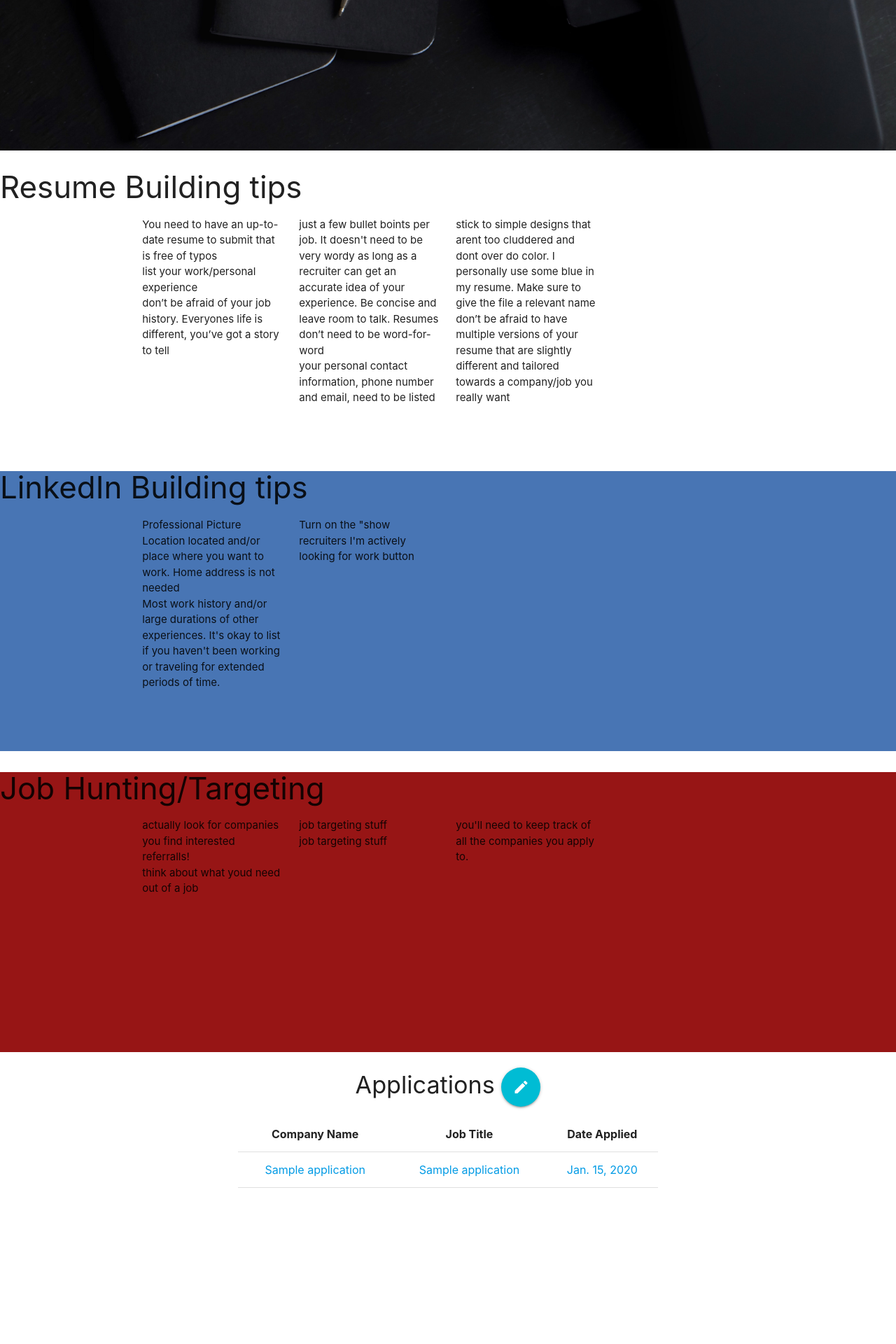
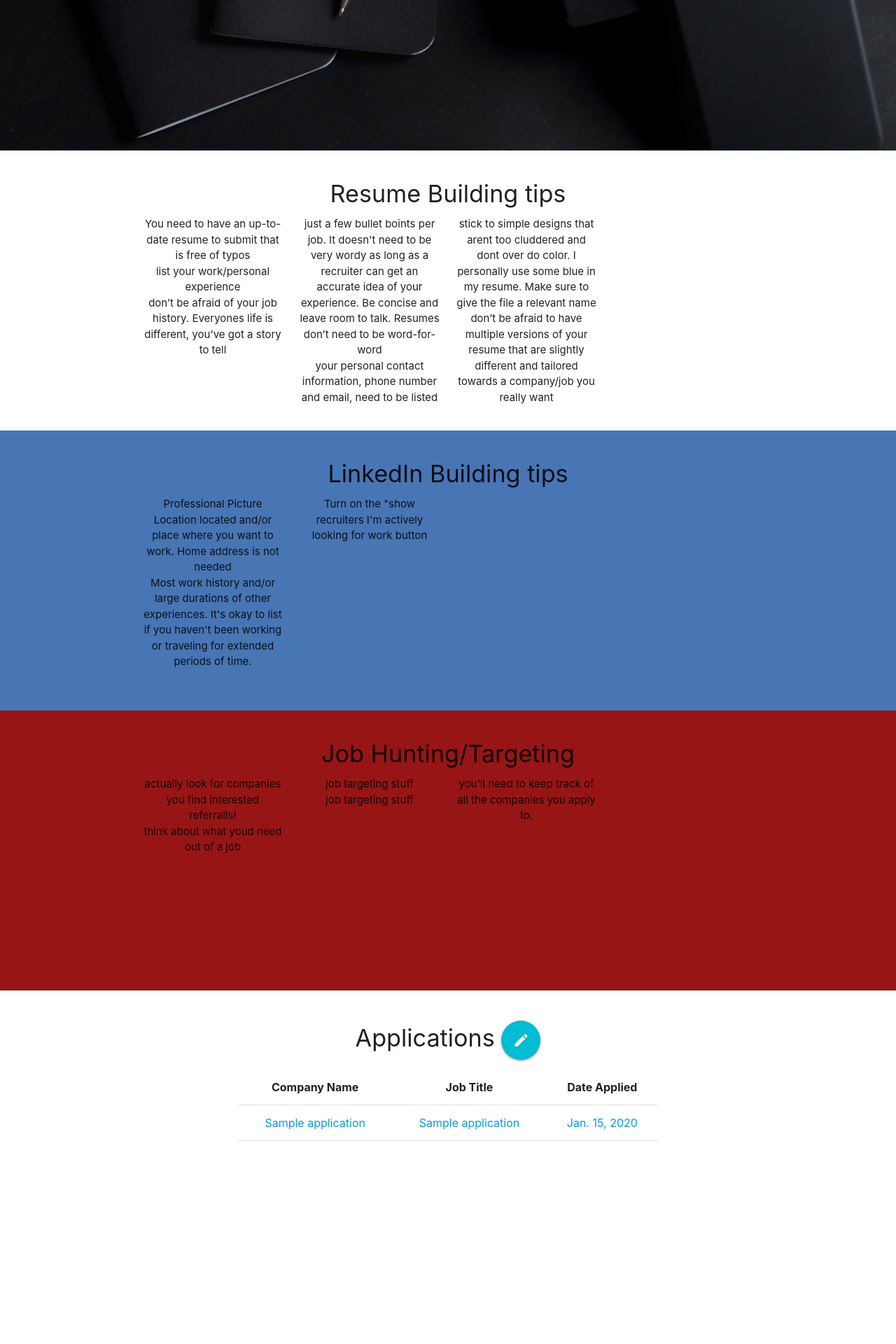
Before and after one commit to brentmwarren/Job-Hunt-Toolkit, a Django app: page / in a window 1280 px wide. Shown: the part 585-2505 px from the top of the page at 70% size. Run offline with Django 3.2, Linux system fonts and the light colour scheme; a user stored in the database is signed in; tables that the repository leaves empty hold one stand-in row (values such as "Sample post").

Commit message:
getting heroku deploy ready

```diff
--- a/job_hunt_toolkit/static/css/main.css
+++ b/job_hunt_toolkit/static/css/main.css
@@ -203,17 +203,12 @@ nav{
 
 #targeting-page {
   background: rgb(151, 21, 21);
-  min-height: 50vh
-}
+  min-height: 50vh;
 }
 
 #application-page{
   text-align: center;
   justify-content: center;
-}
-
-.app-page{
-  text-align: center;
 }
 
 #app-show-page{
@@ -348,3 +343,18 @@ h2{
   justify-content: center !important;
   margin-left: 65vh;
 } */
+
+.app-page{
+  text-align: center;
+  justify-content: center;
+  padding-top: 20px;
+}
+
+.center-things{
+  text-align: center;
+  justify-content: center;
+}
+
+.col{
+ max-width: 300px;
+}
--- a/job_hunt_toolkit/templates/application_list.html
+++ b/job_hunt_toolkit/templates/application_list.html
@@ -26,8 +26,8 @@
 </section>
 
 <section class="page" id="resume-page">
-    <div>
-        <h3>Resume Building tips</h3>
+    <div class="app-page">
+        <h4>Resume Building tips</h4>
         <div class="container">
             <div class="row">
                 <div class="col s3">
@@ -51,8 +51,8 @@
 </section>
 
 <section class="page" id="linkedin-page">
-        <div>
-            <h3>LinkedIn Building tips</h3>
+        <div class="app-page">
+            <h4>LinkedIn Building tips</h4>
             <div class="container">
                 <div class="row">
                     <div class="col s3">
@@ -74,8 +74,8 @@
 </section>
 
 <section class="page" id="targeting-page">
-        <div>
-            <h3>Job Hunting/Targeting</h3>
+        <div class="app-page">
+            <h4>Job Hunting/Targeting</h4>
                 <div class="container">
                     <div class="row">
                         <div class="col s3">
@@ -128,19 +128,51 @@
 <!-- ######################### -->
 
 <section class="page" id="tips-page">
-        <p>interview tips</p>
-        <p>interview tips</p>
-        <p>interview tips</p>
-        <p>interview tips</p>
-        <p>interview tips</p>
+        <div class="app-page">
+            <h3>Interview tips</h3>
+                <div class="container">
+                    <div class="row">
+                        <div class="col s3">
+                            <p>actually look for companies you find interested <p>
+                            <p>referralls!</p>
+                            <p>think about what youd need out of a job</p>
+                        </div>
+
+                        <div class="col s3">
+                                <p>job targeting stuff</p>
+                                <p>job targeting stuff</p>
+                        </div>
+
+                        <div class="col s3">
+                            <p>you'll need to keep track of all the companies you apply to.</p>
+                        </div>
+                    </div>
+                </div>
+            </div>
 </section>
 
 <section class="page" id="resources-page">
-        <p>resourcse</p>
-        <p>resourcse</p>
-        <p>resourcse</p>
-        <p>resourcse</p>
-        <p>resourcse</p>
+        <div class="app-page">
+            <h3>Resources</h3>
+                <div class="container">
+                    <div class="row">
+                        <div class="col s3">
+                            <p>actually look for companies you find interested <p>
+                            <p>referralls!</p>
+                            <p>think about what youd need out of a job</p>
+                        </div>
+
+                        <div class="col s3">
+                                <p>job targeting stuff</p>
+                                <p>job targeting stuff</p>
+                        </div>
+
+                        <div class="col s3">
+                            <p>you'll need to keep track of all the companies you apply to.</p>
+                        </div>
+                    </div>
+                </div>
+            </div>
         <div class="video-container">
                 <iframe width="853" height="480" src="//www.youtube.com/embed/Q8TXgCzxEnw?rel=0" frameborder="0" allowfullscreen></iframe>
         </div>
```
Lines whose indentation alone changed are shown as unchanged.
